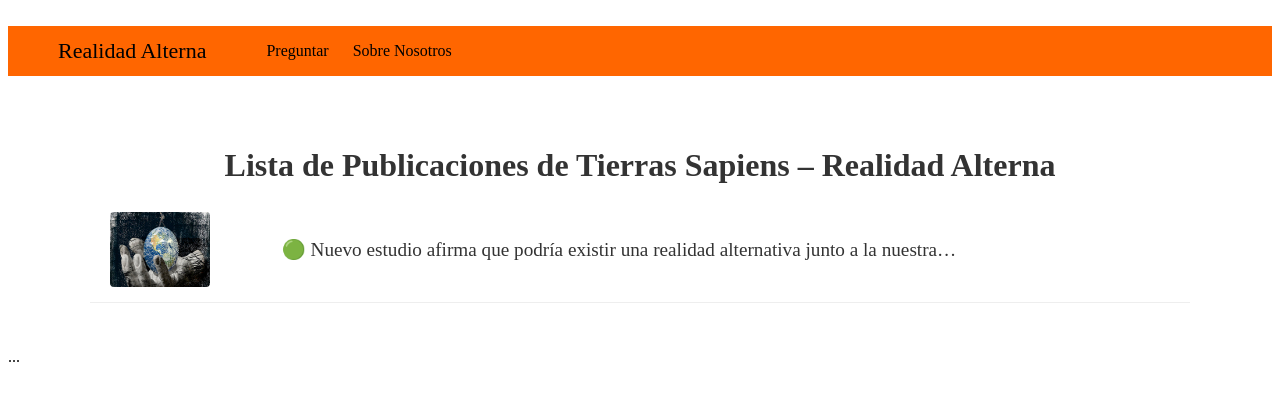
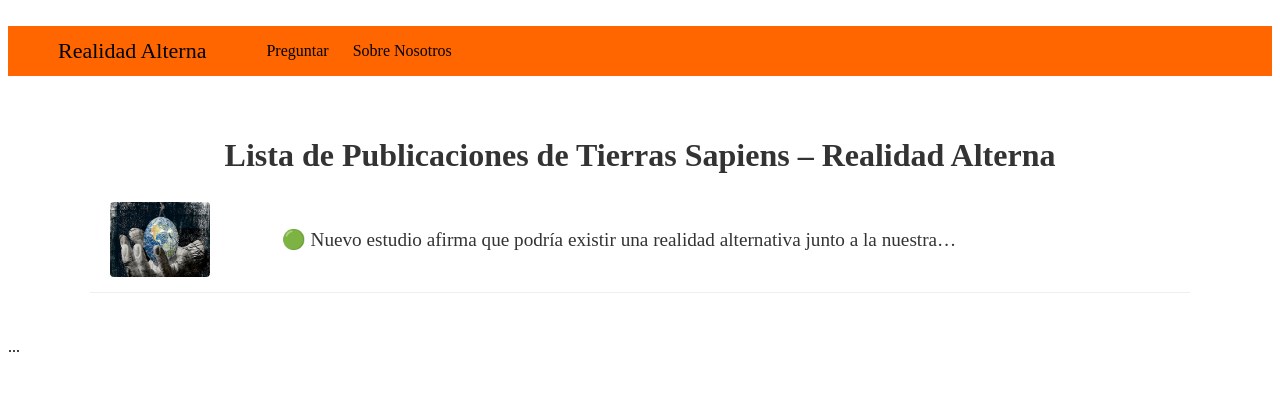
Before and after one commit to TierraSapiens/RealidadAlterna, a Jekyll site: the page built from index.md, in a window 1280 px wide. Shown: the top 401 px of the page. Built offline with Jekyll 4.4.1, drawn with Linux system fonts in a browser that asks for light colours.

Commit message:
Cambio titulo

```diff
--- a/assets/css/style.css
+++ b/assets/css/style.css
@@ -54,16 +54,16 @@ main {
 
 .intro {
   text-align: center;
-  padding-top: 15px;      /* 🔥 Nuevo: Espacio interno superior (ajusta para separar del header) */
-  margin-bottom: 10px;    /* Reducimos el espacio debajo del título */
-  /* Eliminamos margin-top: 20px; para usar padding-top */
+  margin: 0;           /* 🔥 CLAVE: Elimina cualquier margen externo del div */
+  padding-top: 5px;    /* 🔥 Espacio muy pequeño entre la barra naranja y el título */
+  padding-bottom: 10px; /* Espacio debajo del título */
 }
 
 .intro h1 {
-  font-size: 2.0em;       /* Usamos el tamaño más pequeño que sugerimos (ajusta si quieres más) */
+  font-size: 2.0em;
   color: #333;
-  margin-top: 0;          /* 🔥 CLAVE: Elimina el margen superior predeterminado del navegador */
-  margin-bottom: 0;       /* Opcional: Elimina margen inferior predeterminado */
+  margin: 0;           /* 🔥 CLAVE: Elimina cualquier margen predeterminado del h1 */
+  padding: 0;          /* Elimina cualquier padding predeterminado */
 }
 
 /* ------------------------------------------- */
```
